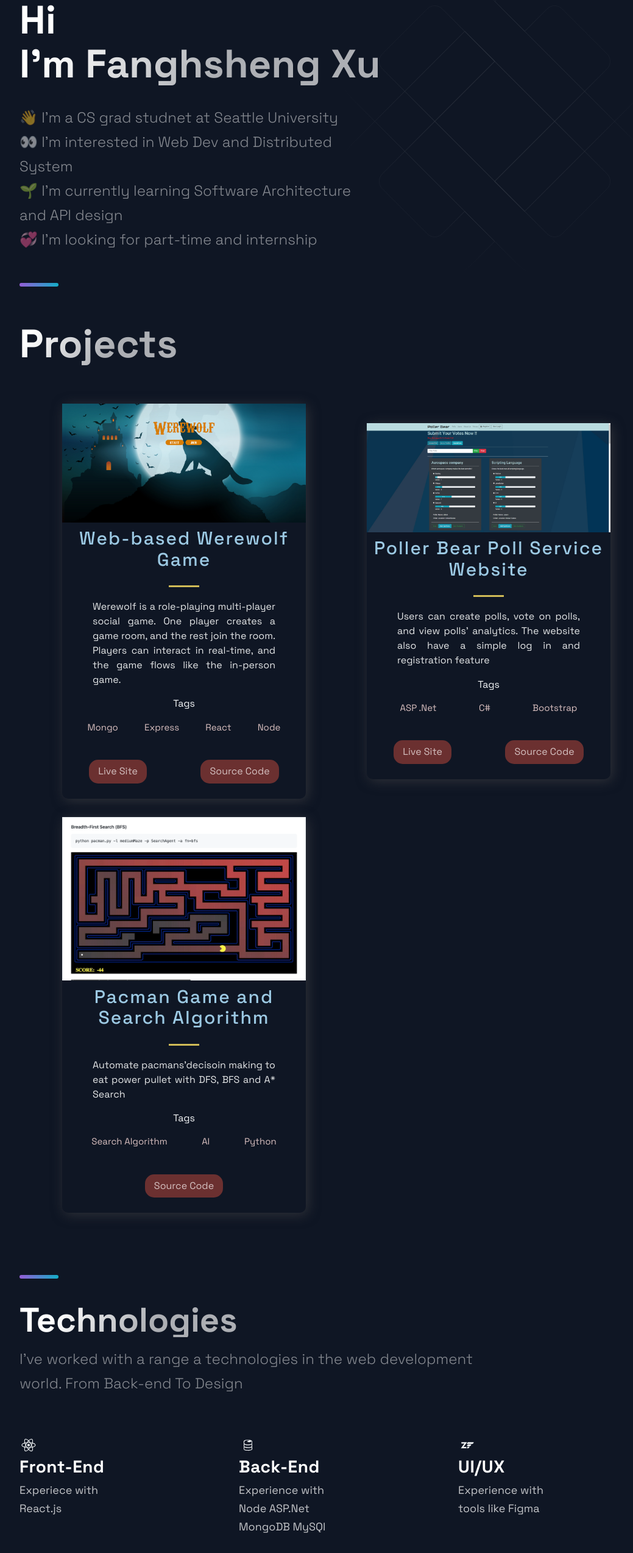
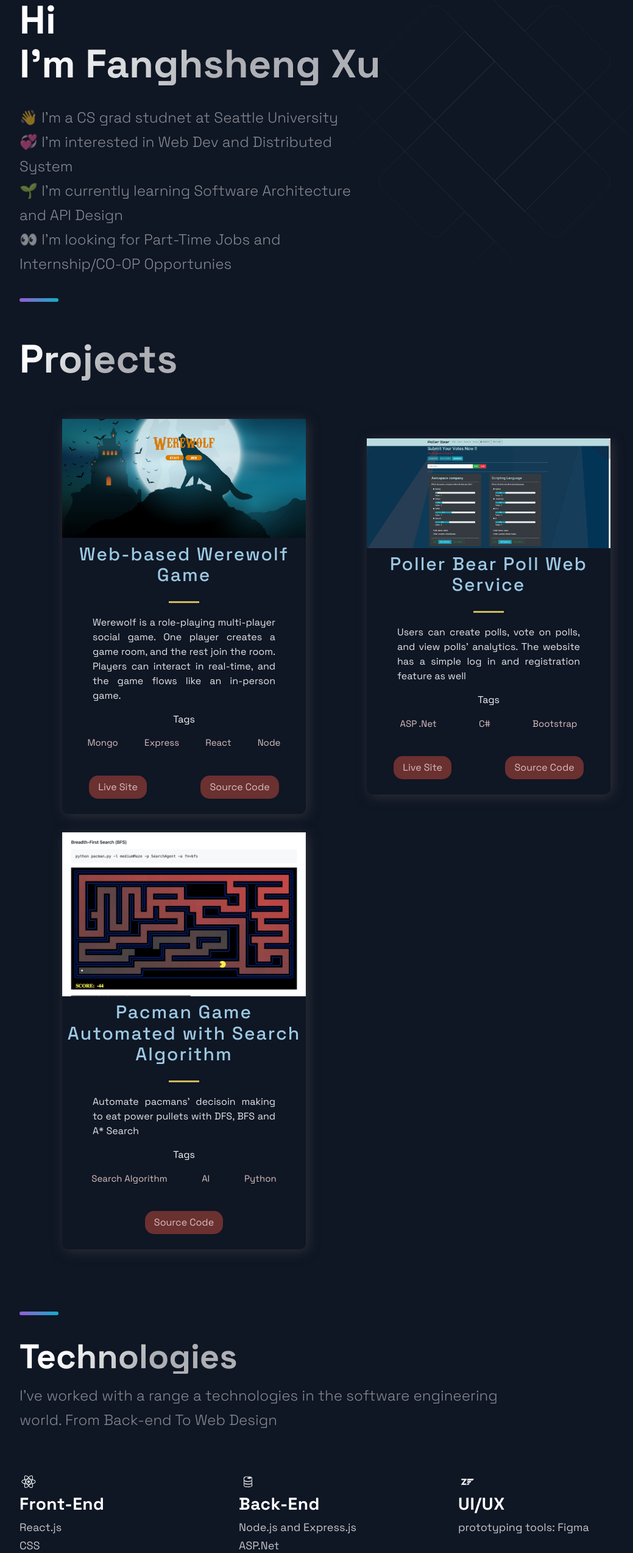
Before and after one commit to FangshengXuJason/Personal-Porforlio, a Next.js app: page / in a window 1280 px wide. Shown: the part 173-2720 px from the top of the page at 61% size, without its empty margins (88-1127 px from the left). Built offline with nearby package versions, Linux system fonts and the light colour scheme.

Commit message:
fix some grammar and texts

```diff
--- a/src/components/Acomplishments/Acomplishments.js
+++ b/src/components/Acomplishments/Acomplishments.js
@@ -10,8 +10,8 @@ import { Box, Boxes, BoxNum, BoxText } from './AcomplishmentsStyles'
 const data = [
   { number: 20, text: 'Open Source Projects' },
   { number: 1000, text: 'Students' },
-  { number: 1900, text: 'Github Followers' },
-  { number: 5000, text: 'Github Stars' },
+  { number: 200, text: 'Github Followers' },
+  { number: 10, text: 'Github Stars' },
 ]
 
 const Acomplishments = () => (
--- a/src/components/Hero/Hero.js
+++ b/src/components/Hero/Hero.js
@@ -18,9 +18,10 @@ const Hero = (props) => (
         </SectionTitle>
         <SectionText>
           👋 I’m a CS grad studnet at Seattle University <br />
-          👀 I’m interested in Web Dev and Distributed System <br />
-          🌱 I’m currently learning Software Architecture and API design <br />
-          💞️ I’m looking for part-time and internship <br />
+          💞️ I’m interested in Web Dev and Distributed System <br />
+          🌱 I’m currently learning Software Architecture and API Design <br />
+          👀 I’m looking for Part-Time Jobs and Internship/CO-OP Opportunies
+          <br />
         </SectionText>
         {/* <Button onClick={props.handleClick}>Learn More</Button> */}
       </LeftSection>
--- a/src/components/Technologies/Technologies.js
+++ b/src/components/Technologies/Technologies.js
@@ -19,8 +19,8 @@ const Technologies = () => (
     <SectionDivider divider />
     <SectionTitle>Technologies</SectionTitle>
     <SectionText>
-      I've worked with a range a technologies in the web development world. From
-      Back-end To Design
+      I've worked with a range a technologies in the software engineering world.
+      From Back-end To Web Design
     </SectionText>
     <List>
       <ListItem>
@@ -30,8 +30,9 @@ const Technologies = () => (
         <ListContainer>
           <ListTitle>Front-End</ListTitle>
           <ListParagraph>
-            Experiece with <br />
-            React.js
+            React.js <br />
+            CSS <br />
+            HTML <br />
           </ListParagraph>
         </ListContainer>
       </ListItem>
@@ -42,9 +43,10 @@ const Technologies = () => (
         <ListContainer>
           <ListTitle>Back-End</ListTitle>
           <ListParagraph>
-            Experience with <br />
-            Node ASP.Net <br />
-            MongoDB MySQl <br />
+            Node.js and Express.js <br />
+            ASP.Net <br />
+            MongoDB <br />
+            MySQl <br />
           </ListParagraph>
         </ListContainer>
       </ListItem>
@@ -55,8 +57,7 @@ const Technologies = () => (
         <ListContainer>
           <ListTitle>UI/UX</ListTitle>
           <ListParagraph>
-            Experience with <br />
-            tools like Figma
+            prototyping tools: Figma <br />
           </ListParagraph>
         </ListContainer>
       </ListItem>
--- a/src/components/TimeLine/TimeLine.js
+++ b/src/components/TimeLine/TimeLine.js
@@ -68,10 +68,10 @@ const Timeline = () => {
       <SectionTitle>About Me</SectionTitle>
       <SectionText>
         👋 I’m a CS grad studnet at Seattle University <br />
-        👀 I’m interested in Web Dev and Distributed System
+        💞️ I’m interested in Web Dev and Distributed System <br />
+        🌱 I’m currently learning Software Architecture and API Design <br />
+        👀 I’m looking for Part-Time Jobs and Internship/CO-OP Opportunies
         <br />
-        🌱 I’m currently learning Software Architecture and API design <br />
-        💞️ I’m looking for part-time and internship <br />
       </SectionText>
       <CarouselContainer ref={carouselRef} onScroll={handleScroll}>
         <>
--- a/src/constants/constants.js
+++ b/src/constants/constants.js
@@ -2,7 +2,7 @@ export const projects = [
   {
     title: 'Web-based Werewolf Game',
     description:
-      'Werewolf is a role-playing multi-player social game. One player creates a game room, and the rest join the room. Players can interact in real-time, and the game flows like the in-person game.',
+      'Werewolf is a role-playing multi-player social game. One player creates a game room, and the rest join the room. Players can interact in real-time, and the game flows like an in-person game.',
     image: '/images/werewolf-front-page.PNG',
     tags: ['Mongo', 'Express', 'React', 'Node'],
     show_source_link: true,
@@ -12,9 +12,9 @@ export const projects = [
     id: 0,
   },
   {
-    title: 'Poller Bear Poll Service Website',
+    title: 'Poller Bear Poll Web Service',
     description:
-      'Users can create polls, vote on polls, and view polls’ analytics. The website also have a simple log in and registration feature',
+      'Users can create polls, vote on polls, and view polls’ analytics. The website has a simple log in and registration feature as well',
     image: '/images/pollerbear-front-page.PNG',
     tags: ['ASP .Net', 'C#', 'Bootstrap'],
     show_source_link: true,
@@ -24,9 +24,9 @@ export const projects = [
     id: 1,
   },
   {
-    title: 'Pacman Game and Search Algorithm',
+    title: 'Pacman Game Automated with Search Algorithm',
     description:
-      "Automate pacmans'decisoin making to eat power pullet with DFS, BFS and A* Search",
+      "Automate pacmans' decisoin making to eat power pullets with DFS, BFS and A* Search",
     image: '/images/pacman.png',
     tags: ['Search Algorithm', 'AI', 'Python'],
     show_source_link: true,
@@ -47,7 +47,7 @@ export const TimeLineData = [
     year: 2020.9,
     text: 'Started Master of Computer Science at Seattle University',
   },
-  { year: 2021.9, text: 'Started Poller Bear Voting Website' },
-  { year: 2021.1, text: 'Started Werewolf Game Project' },
+  { year: 2021.12, text: 'Built Poller Bear Voting Website' },
+  { year: 2021.11, text: 'Built Werewolf Game Project' },
   { year: 2022.3, text: 'Deployed My First Website' },
 ]
```
